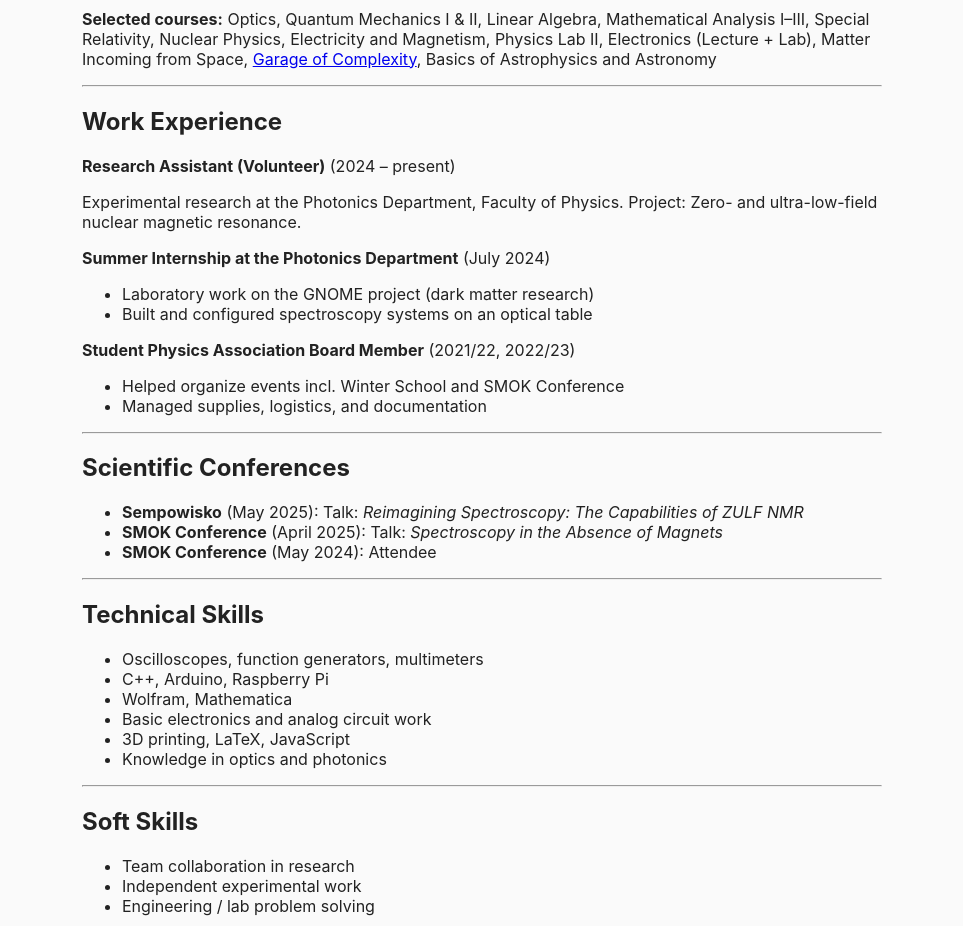
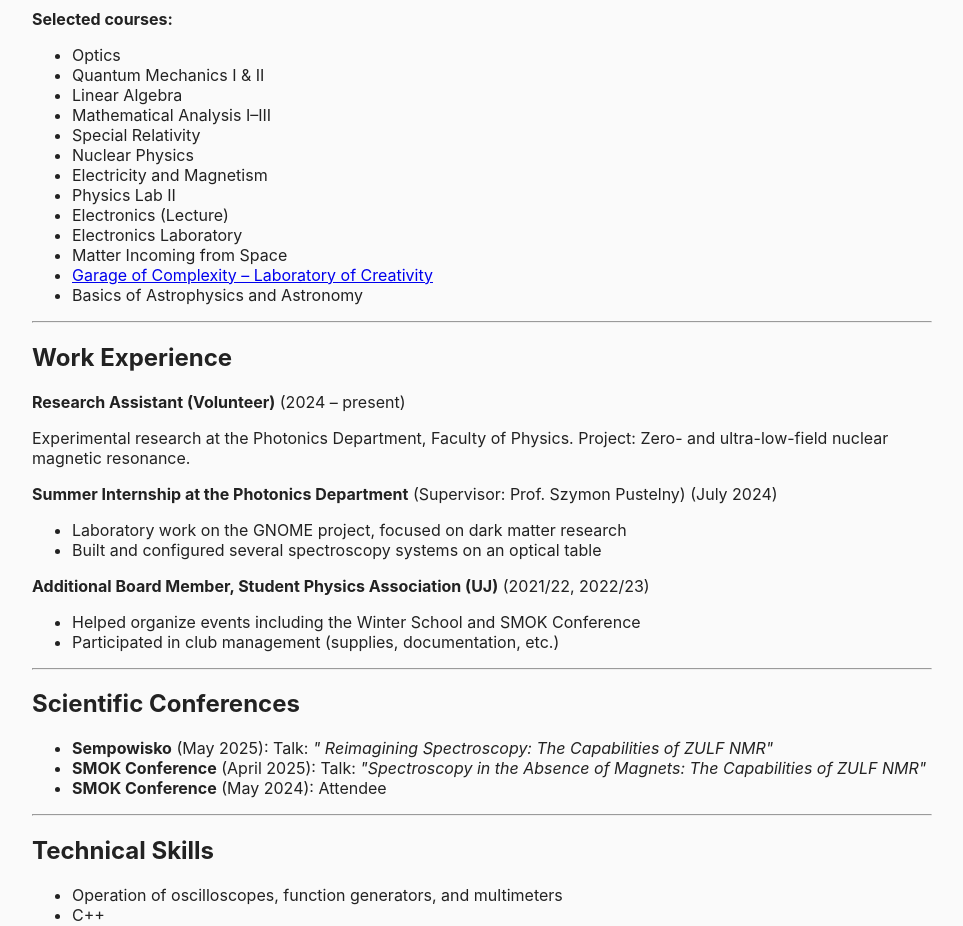
Before and after one commit to aleksygluchow/project03, a Next.js app: page /about in a window 1280 px wide. Shown: the part 420-1346 px from the top of the page, without its empty margins (158-1121 px from the left). Built offline with nearby package versions, Linux system fonts and the light colour scheme.

Commit message:
Added Contentful integration 2030

```diff
--- a/src/pages/about.js
+++ b/src/pages/about.js
@@ -1,6 +1,6 @@
 export default function About() {
   return (
-    <div style={{ maxWidth: '800px', margin: '0 auto', padding: '2rem' }}>
+    <div style={{ maxWidth: '900px', margin: '0 auto', padding: '2rem' }}>
       <h1 style={{ textAlign: 'center' }}>Aliaksei Hlukhau</h1>
       <p style={{ textAlign: 'center' }}><em>(pronounced: Aleksy Głuchow)</em></p>
 
@@ -12,50 +12,68 @@ export default function About() {
       <h2>Education</h2>
       <p><strong>Jagiellonian University</strong> (2021 – exp. 2025)</p>
       <p>Bachelor’s Degree, Physics</p>
-      <p><strong>Selected courses:</strong> Optics, Quantum Mechanics I & II, Linear Algebra, Mathematical Analysis I–III, Special Relativity, Nuclear Physics, Electricity and Magnetism, Physics Lab II, Electronics (Lecture + Lab), Matter Incoming from Space, <a href="https://jakubmielczarek.com/wp-content/uploads/2018/04/am_garazcc87.pdf">Garage of Complexity</a>, Basics of Astrophysics and Astronomy</p>
+      <p><strong>Selected courses:</strong></p>
+      <ul>
+        <li>Optics</li>
+        <li>Quantum Mechanics I & II</li>
+        <li>Linear Algebra</li>
+        <li>Mathematical Analysis I–III</li>
+        <li>Special Relativity</li>
+        <li>Nuclear Physics</li>
+        <li>Electricity and Magnetism</li>
+        <li>Physics Lab II</li>
+        <li>Electronics (Lecture)</li>
+        <li>Electronics Laboratory</li>
+        <li>Matter Incoming from Space</li>
+        <li><a href="https://jakubmielczarek.com/wp-content/uploads/2018/04/am_garazcc87.pdf" target="_blank">Garage of Complexity – Laboratory of Creativity</a></li>
+        <li>Basics of Astrophysics and Astronomy</li>
+      </ul>
 
       <hr />
       <h2>Work Experience</h2>
       <p><strong>Research Assistant (Volunteer)</strong> (2024 – present)</p>
       <p>Experimental research at the Photonics Department, Faculty of Physics. Project: Zero- and ultra-low-field nuclear magnetic resonance.</p>
 
-      <p><strong>Summer Internship at the Photonics Department</strong> (July 2024)</p>
+      <p><strong>Summer Internship at the Photonics Department</strong> (Supervisor: Prof. Szymon Pustelny) (July 2024)</p>
       <ul>
-        <li>Laboratory work on the GNOME project (dark matter research)</li>
-        <li>Built and configured spectroscopy systems on an optical table</li>
+        <li>Laboratory work on the GNOME project, focused on dark matter research</li>
+        <li>Built and configured several spectroscopy systems on an optical table</li>
       </ul>
 
-      <p><strong>Student Physics Association Board Member</strong> (2021/22, 2022/23)</p>
+      <p><strong>Additional Board Member, Student Physics Association (UJ)</strong> (2021/22, 2022/23)</p>
       <ul>
-        <li>Helped organize events incl. Winter School and SMOK Conference</li>
-        <li>Managed supplies, logistics, and documentation</li>
+        <li>Helped organize events including the Winter School and SMOK Conference</li>
+        <li>Participated in club management (supplies, documentation, etc.)</li>
       </ul>
 
       <hr />
       <h2>Scientific Conferences</h2>
       <ul>
-        <li><strong>Sempowisko</strong> (May 2025): Talk: <em> Reimagining Spectroscopy: The Capabilities of ZULF NMR </em></li>
-        <li><strong>SMOK Conference</strong> (April 2025): Talk: <em> Spectroscopy in the Absence of Magnets </em></li>
+        <li><strong>Sempowisko</strong> (May 2025): Talk: <em>&quot; Reimagining Spectroscopy: The Capabilities of ZULF NMR&quot;</em></li>
+        <li><strong>SMOK Conference</strong> (April 2025): Talk: <em>&quot;Spectroscopy in the Absence of Magnets: The Capabilities of ZULF NMR&quot;</em></li>
         <li><strong>SMOK Conference</strong> (May 2024): Attendee</li>
       </ul>
 
       <hr />
       <h2>Technical Skills</h2>
       <ul>
-        <li>Oscilloscopes, function generators, multimeters</li>
-        <li>C++, Arduino, Raspberry Pi</li>
+        <li>Operation of oscilloscopes, function generators, and multimeters</li>
+        <li>C++</li>
+        <li>Knowledge in optics and photonics (e.g. laser principles)</li>
+        <li>Basic electronics and analog circuit work</li>
         <li>Wolfram, Mathematica</li>
-        <li>Basic electronics and analog circuit work</li>
-        <li>3D printing, LaTeX, JavaScript</li>
-        <li>Knowledge in optics and photonics</li>
+        <li>Arduino</li>
+        <li>Raspberry Pi</li>
+        <li>3D printing</li>
+        <li>Proficient in LaTeX</li>
       </ul>
 
       <hr />
       <h2>Soft Skills</h2>
       <ul>
-        <li>Team collaboration in research</li>
+        <li>Team collaboration in a research environment</li>
         <li>Independent experimental work</li>
-        <li>Engineering / lab problem solving</li>
+        <li>Engineering/ad hoc problem solving in lab settings</li>
       </ul>
 
       <hr />
@@ -69,7 +87,7 @@ export default function About() {
       </ul>
 
       <hr />
-      <h2>Extracurricular</h2>
+      <h2>Extracurricular Activities & Interests</h2>
       <ul>
         <li>Creating Arduino-based electronic projects</li>
         <li>Electronics</li>
```
